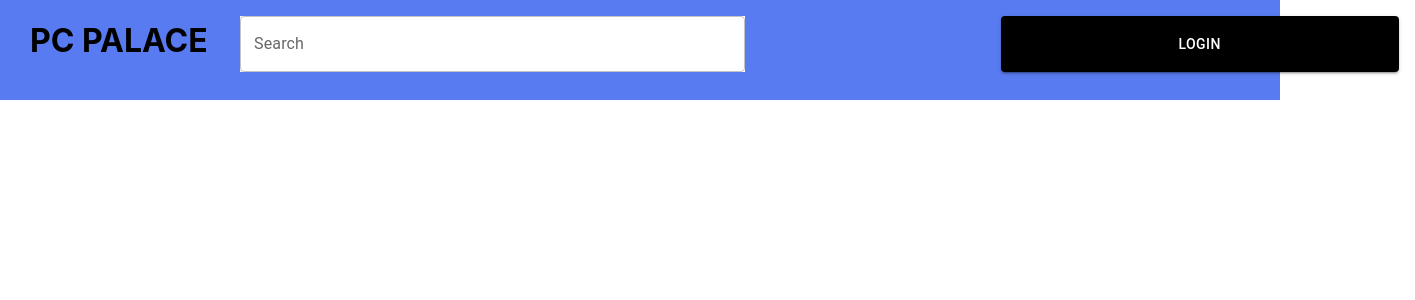
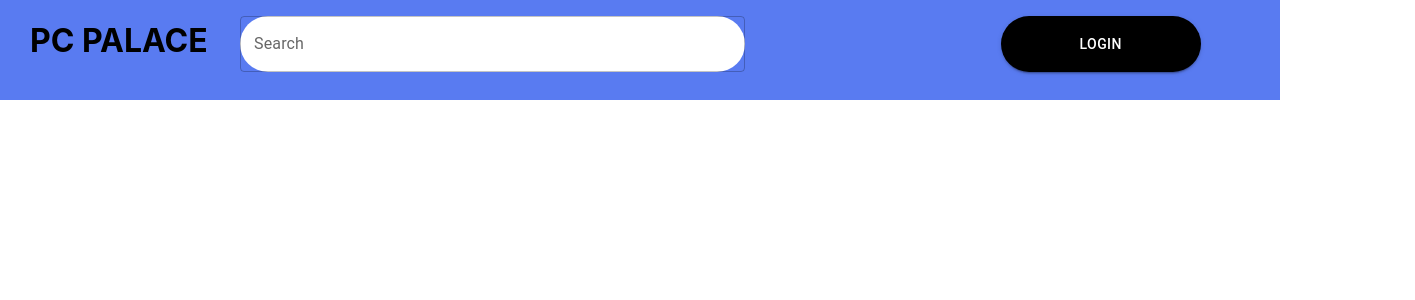
Before and after one commit to mhshabbir/CSC322_Project, a React (Create React App) app: page / in a window 1280 px wide. Shown: the top 300 px of the page, 1415 px wide, since content can reach past the window. Built offline with nearby package versions, Linux system fonts and the light colour scheme.

Commit message:
Few Adjustment to NavBar

```diff
--- a/src/components/navbar.jsx
+++ b/src/components/navbar.jsx
@@ -9,14 +9,13 @@ export default function Navbar(){
   <div className="Nav">
   <h1 className='Logo'>PC PALACE</h1>
   <div className='search'>
-  <Box display='flex'
-component="form"
+  <Box position="relative" display='flex'
 sx={{
   '& > :not(style)': { m: 2, width: '50ch', ml:30},
 }}
 >
-<TextField id="outlined-basic" label="Search" variant="outlined" style={{ backgroundColor: 'white', color: 'black' }} />
-<Button variant="contained" size="medium" style={{ backgroundColor: 'black', color: 'white' }}> Login</Button>
+<TextField  label="Search" variant="outlined" style={{ backgroundColor: 'white', color: 'black', borderRadius: '30px' }} />
+<Button variant="contained" size="medium" style={{ backgroundColor: 'black', color: 'white' , width:'200px',  borderRadius: '30px'}}> Login</Button>
 
 
 </Box>
```
